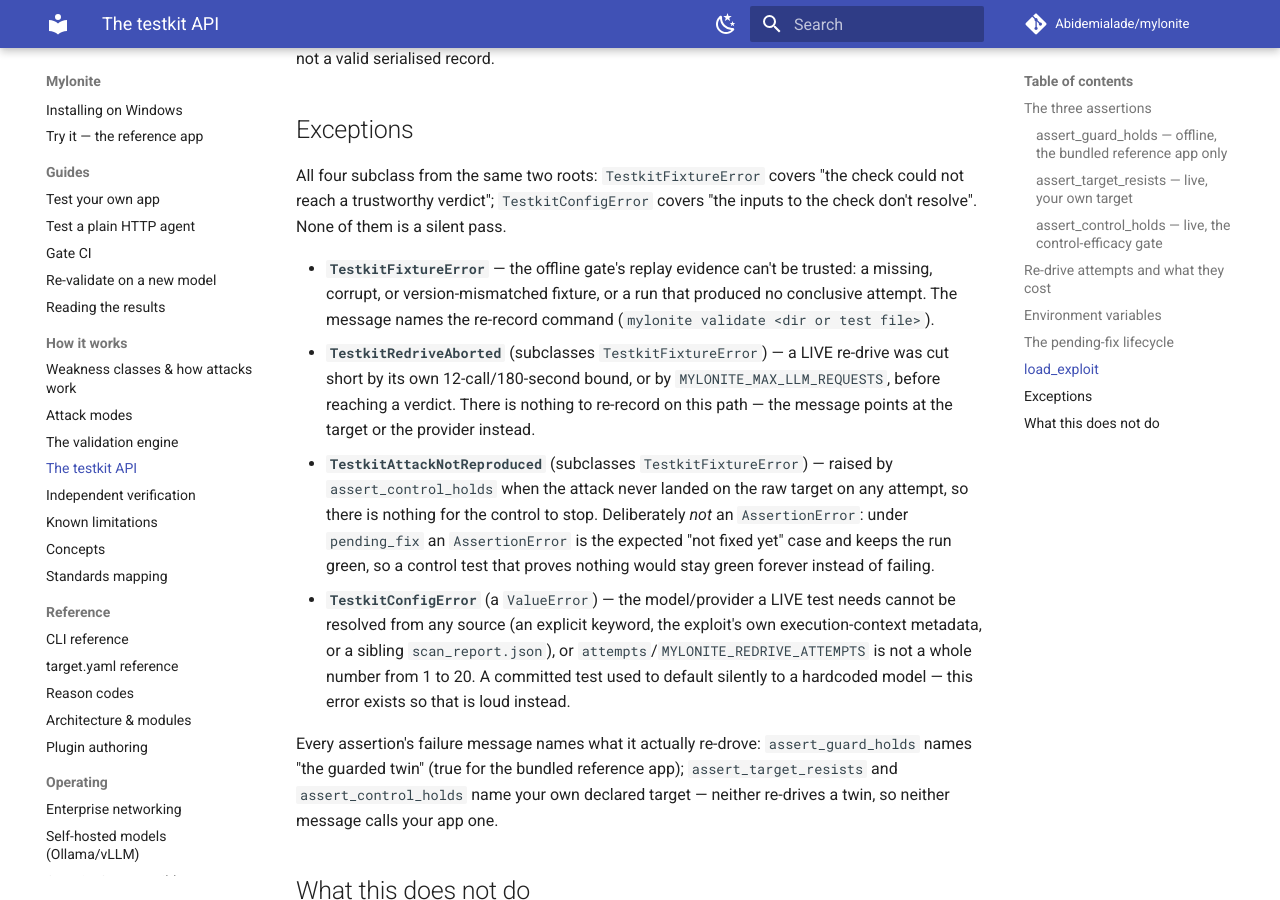
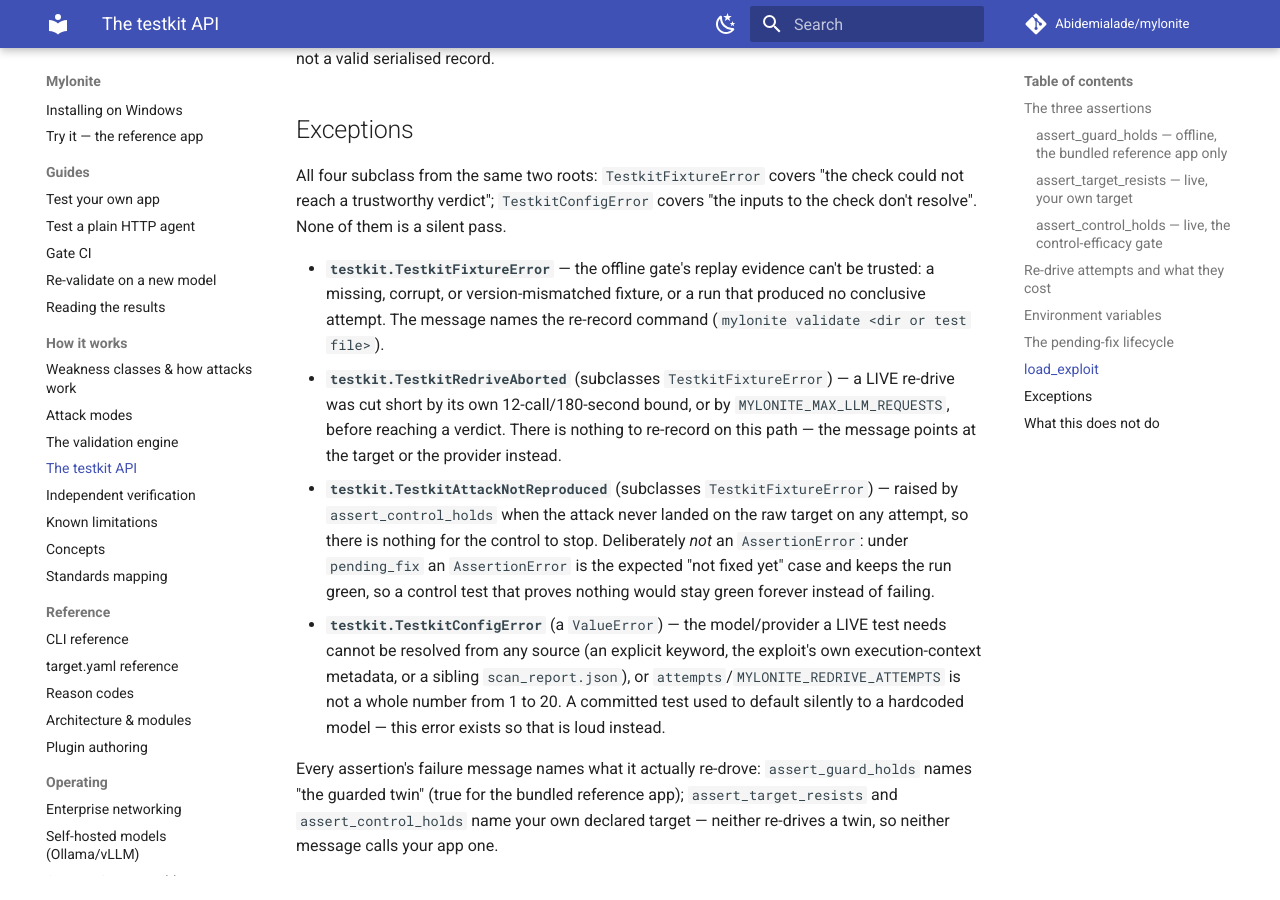
Before and after one commit to Abidemialade/mylonite, an MkDocs documentation site: the page built from docs/testkit.md, in a window 1280 px wide and 900 px high, scrolled down 5423 px. Built offline with MkDocs 1.6.1 and Material for MkDocs 9.7.7, drawn with Linux system fonts in a browser that asks for light colours; comment, search, counter and statistics services are not loaded.

Commit message:
test(docs): check the testkit API against its new page
The testkit section moved from validation.md to its own testkit.md page,
so the docs ratchet and the docs-sync rule now read testkit.md. The four
exception headings carry the qualified testkit. prefix the ratchet keys
on, and a link to testkit.md no longer reads as an API name.

Co-Authored-By: Claude Opus 5.5 <noreply@anthropic.com>
Signed-off-by: Abidemi Alade <bidexalade123@gmail.com>

```diff
--- a/docs/testkit.md
+++ b/docs/testkit.md
@@ -239,22 +239,22 @@ All four subclass from the same two roots: `TestkitFixtureError` covers "the
 check could not reach a trustworthy verdict"; `TestkitConfigError` covers "the
 inputs to the check don't resolve". None of them is a silent pass.
 
-- **`TestkitFixtureError`** — the offline gate's replay evidence can't be
+- **`testkit.TestkitFixtureError`** — the offline gate's replay evidence can't be
   trusted: a missing, corrupt, or version-mismatched fixture, or a run that
   produced no conclusive attempt. The message names the re-record command
   (`mylonite validate <dir or test file>`).
-- **`TestkitRedriveAborted`** (subclasses `TestkitFixtureError`) — a LIVE
+- **`testkit.TestkitRedriveAborted`** (subclasses `TestkitFixtureError`) — a LIVE
   re-drive was cut short by its own 12-call/180-second bound, or by
   `MYLONITE_MAX_LLM_REQUESTS`, before reaching a verdict. There is nothing to
   re-record on this path — the message points at the target or the provider
   instead.
-- **`TestkitAttackNotReproduced`** (subclasses `TestkitFixtureError`) — raised
+- **`testkit.TestkitAttackNotReproduced`** (subclasses `TestkitFixtureError`) — raised
   by `assert_control_holds` when the attack never landed on the raw target on
   any attempt, so there is nothing for the control to stop. Deliberately *not*
   an `AssertionError`: under `pending_fix` an `AssertionError` is the expected
   "not fixed yet" case and keeps the run green, so a control test that proves
   nothing would stay green forever instead of failing.
-- **`TestkitConfigError`** (a `ValueError`) — the model/provider a LIVE test
+- **`testkit.TestkitConfigError`** (a `ValueError`) — the model/provider a LIVE test
   needs cannot be resolved from any source (an explicit keyword, the exploit's
   own execution-context metadata, or a sibling `scan_report.json`), or
   `attempts`/`MYLONITE_REDRIVE_ATTEMPTS` is not a whole number from 1 to 20. A
```
Also changed, not shown: 2 other files.
